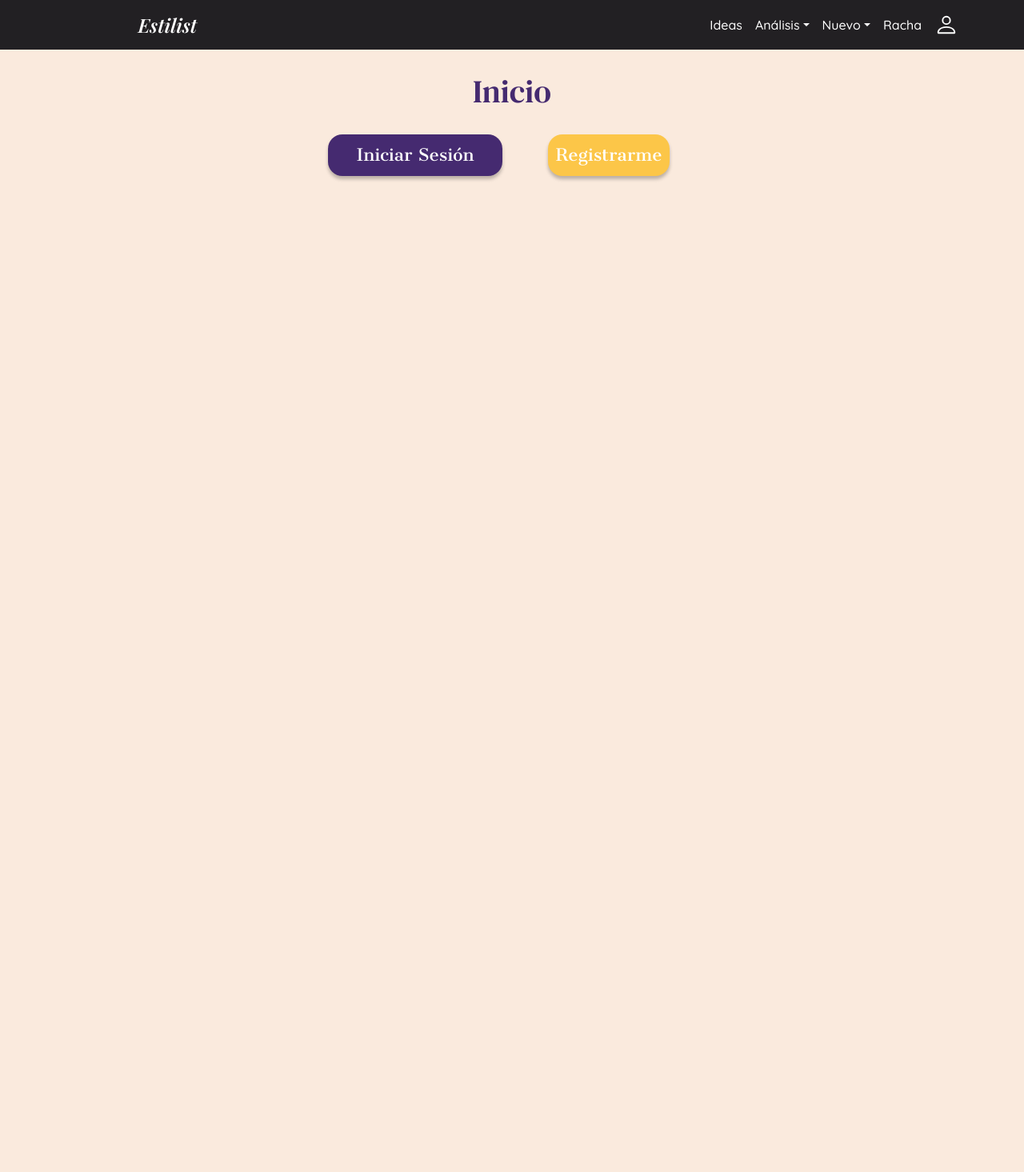
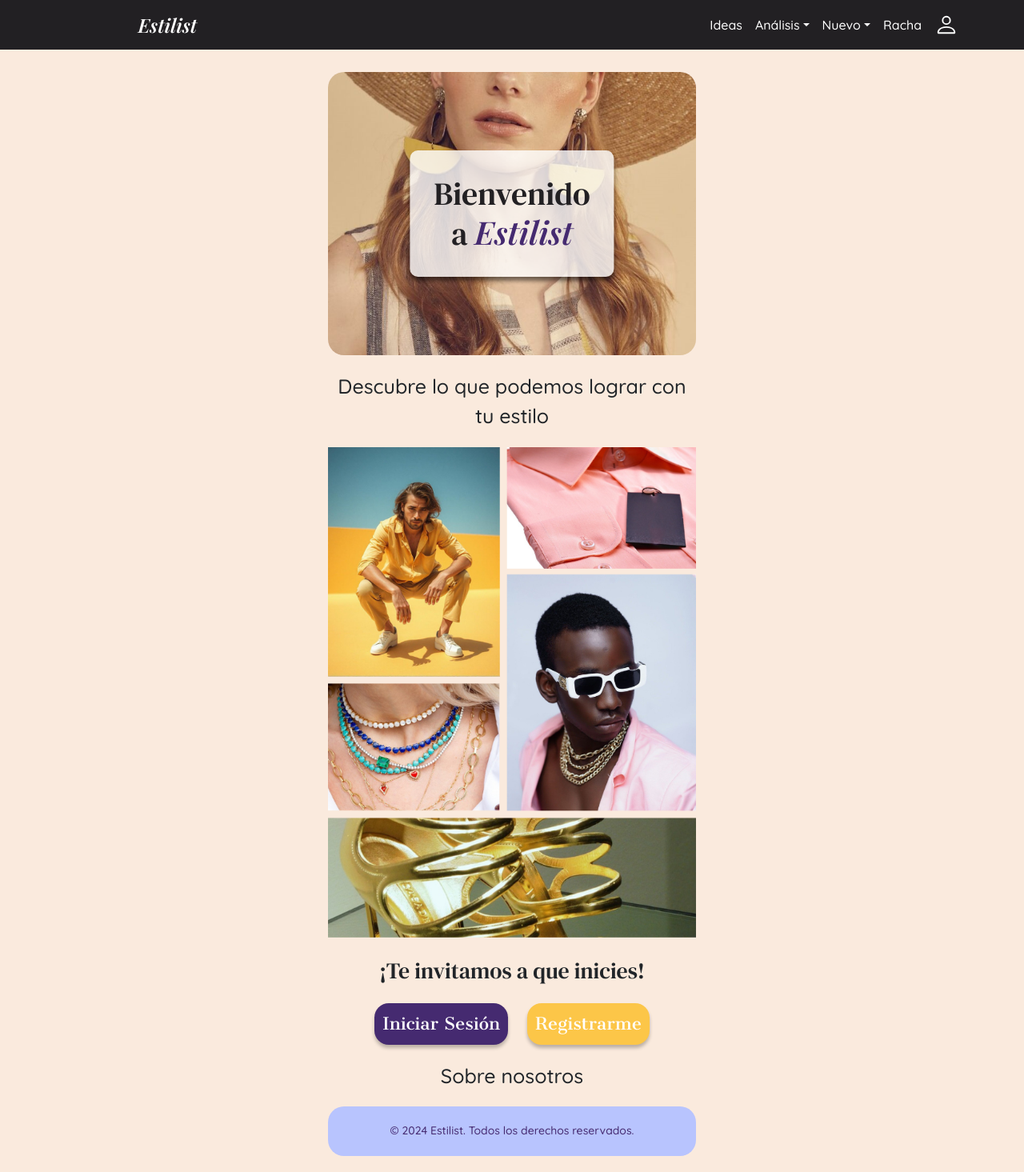
Before and after one commit to Estilist/Website, a React (Vite) app: page / in a window 1280 px wide. Shown: the whole page at 80% size. Before the commit the page ends 800 px from the top, so only its background shows below. Built offline with nearby package versions, Linux system fonts and the light colour scheme; no server answers.

Commit message:
HU 2.5: Página de inicio.

```diff
--- a/src/components/index.css
+++ /dev/null
@@ -1,6 +0,0 @@
-/*--- ALL PAGES ---*/
-
-/* CUERPO */
-body {
-    background-color: var(--fondo); /* DEFINIR COLOR DE FONDO PREDETERMINADO */
-}
--- /dev/null
+++ b/src/components/inicio.css
@@ -0,0 +1,78 @@
+/* CUERPO */
+body {
+    background-color: var(--fondo);
+}
+/* CONTENIDO */
+.inicio-page {
+    margin: 0 auto;
+    max-width: 1200px;
+}
+/* BANNER */
+.inicio-imagen {
+    text-align: center;
+    background-size: cover;
+    background: fixed;
+}
+.inicio-banner {
+    position: relative;
+    margin-bottom: 20px;
+}
+.inicio-banner img {
+    border-radius: 20px;
+    width: 100%;
+}
+.banner-text {
+    position: absolute;
+    top: 50%;
+    left: 50%;
+    transform: translate(-50%, -50%);
+    background-color: rgba(255, 255, 255, 0.8);
+    box-shadow: 0 5px 5px rgba(0, 0, 0, 0.5);
+    padding: 20px;
+    border-radius: 10px;
+    text-align: center;
+}
+.banner-text h1 {
+    margin: 0;
+    padding: 10px;
+    font-size: 2.5rem;
+    font-family: var(--subtitulo-font);
+    color: var(--encabezado);
+}
+.banner-text .brand-name {
+    font-family: var(--marca-font);
+    color: var(--boton);
+}
+/* IMAGENES */
+.inicio-collage img {
+    width: 100%;
+    height: auto;
+    display: block;
+    margin-bottom: 20px;
+}
+/* TEXTO */
+.inicio-texto {
+    font-size: 25px;
+    margin-bottom: 20px;
+    font-family: var(--texto-font);
+}
+.inicio-subtitulo {
+    font-size: 28px;
+    margin-bottom: 20px;
+    font-family: var(--subtitulo-font);
+}
+/* BOTONES */
+.inicio-botones {
+    margin-bottom: 20px;
+}
+/* SOBRE NOSOTROS / PIE DE PAGINA */
+.inicio-pie {
+    background-color: var(--iconos);
+    color: var(--boton);
+    text-align: center;
+    padding: 5px;
+    padding-top: 20px;
+    font-family: var(--texto-font);
+    font-size: 14px;
+    border-radius: 20px;
+}
--- a/src/main.jsx
+++ b/src/main.jsx
@@ -14,7 +14,7 @@ import "./assets/colors.css"
 // Pages css
 import "./components/colorimetry.css"
 import "./components/help.css"
-import "./components/index.css"
+import "./components/inicio.css"
 import "./components/measurements.css"
 import "./components/preferences.css"
 import "./components/profile.css"
--- a/src/pages/HomePage.jsx
+++ b/src/pages/HomePage.jsx
@@ -5,11 +5,10 @@ import IdeasPage from "./IdeasPage";
 
 const HomePage = () => {
     const { session } = useContext(SessionContext);
-
     return (
-        <>
+        <div>
             {session ? <IdeasPage /> : <InicioPage />}
-        </>
+        </div>
     );
 };
 
--- a/src/pages/InicioPage.jsx
+++ b/src/pages/InicioPage.jsx
@@ -1,29 +1,57 @@
 import { useNavigate } from 'react-router-dom';
+import { Col, Row } from 'react-bootstrap';
 import PrimaryButton from "../components/buttons/PrimaryButton";
-import { Col, Row } from 'react-bootstrap';
 import SecondaryButton from '../components/buttons/SecondaryButton';
-import PageTitle from '../components/extras/PageTitle';
+import CollageImg from '../assets/photos/collage.png';
+import BannerImg from '../assets/photos/banner.jpg';
 
 const InicioPage = () => {
     const navigate = useNavigate();
 
     return (
-        <>
-            {/* Botón de Iniciar Sesión y Registrarme */}
-            <PageTitle>Inicio</PageTitle>
-            <Row>
-                <Col>
+        <div className = "inicio-page">
+            {/* BANNER */}
+            <div className="inicio-banner">
+                <div className="inicio-imagen">
+                    <img src={BannerImg} alt="Banner" />
+                </div>
+                <div className="banner-text">
+                    <h1>Bienvenido a <span className="brand-name">Estilist</span></h1>
+                </div>
+            </div>
+            {/* COLLAGE */}
+            <div className = "inicio-texto">
+                <p> Descubre lo que podemos lograr con tu estilo</p>
+            </div>
+            <div className = "inicio-collage">
+                <img src={CollageImg} alt="Collage"/>
+            </div>
+            {/* BOTONES */}
+            <div className = "inicio-subtitulo">
+                <p> ¡Te invitamos a que inicies!</p>
+            </div>
+            {/* BOTONES */}
+            <div className = "inicio-botones">
+            <Row className="justify-content-center align-items-center">
+                <Col xs="auto">
                     <PrimaryButton onClick={() => navigate('/login')}>
                         Iniciar Sesión
                     </PrimaryButton>
                 </Col>
-                <Col>
+                <Col xs="auto">
                     <SecondaryButton onClick={() => navigate('/register')}>
                         Registrarme
                     </SecondaryButton>
                 </Col>
             </Row>
-        </>
+            </div>
+            <div className = "inicio-texto">
+                <p>Sobre nosotros</p>
+            </div>
+            <div className = "inicio-pie">
+                <p>© 2024 Estilist. Todos los derechos reservados.</p>
+            </div>
+        </div>
     );
 };
 
```
Also changed, not shown: src/assets/photos/banner.jpg (added), src/assets/photos/collage.png (added).
